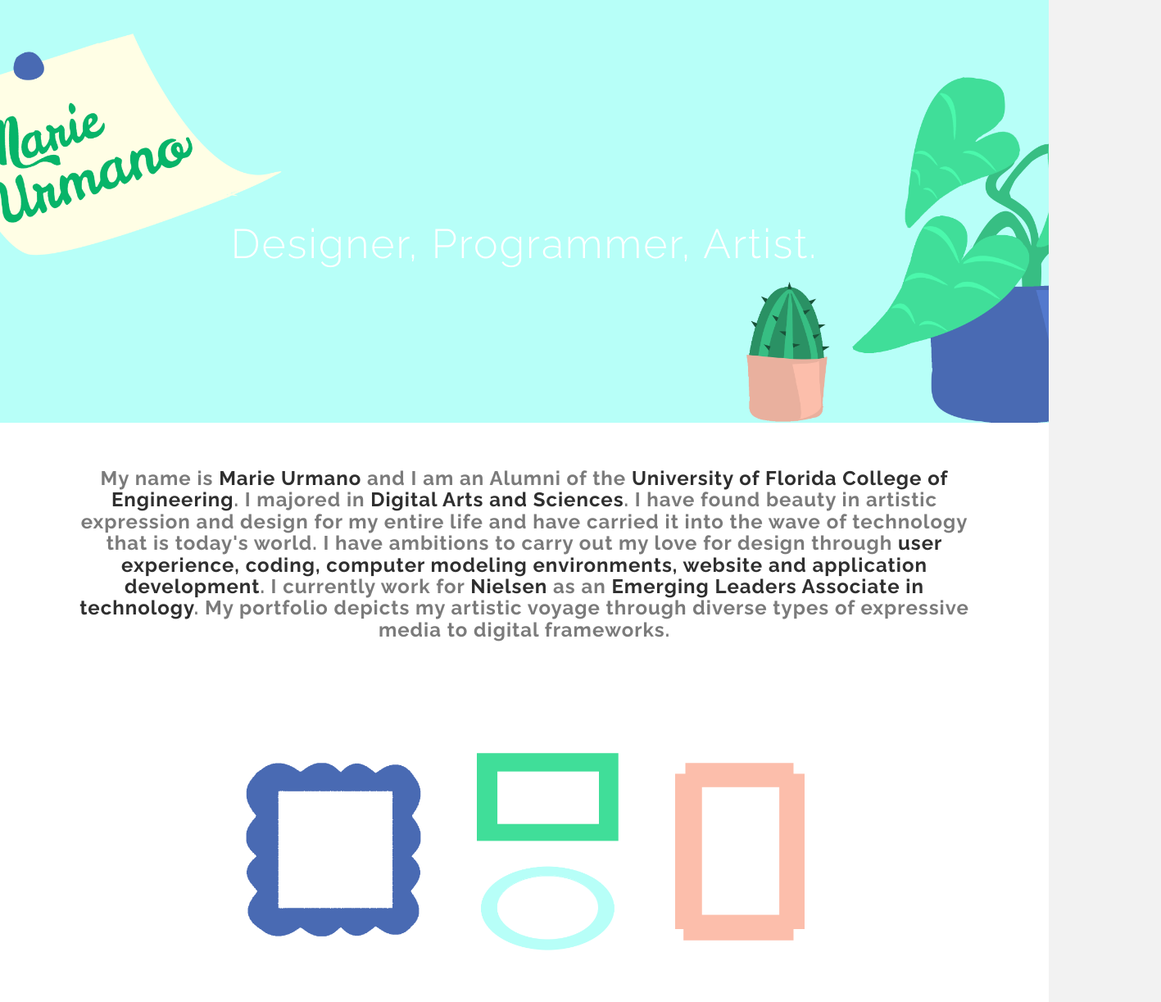
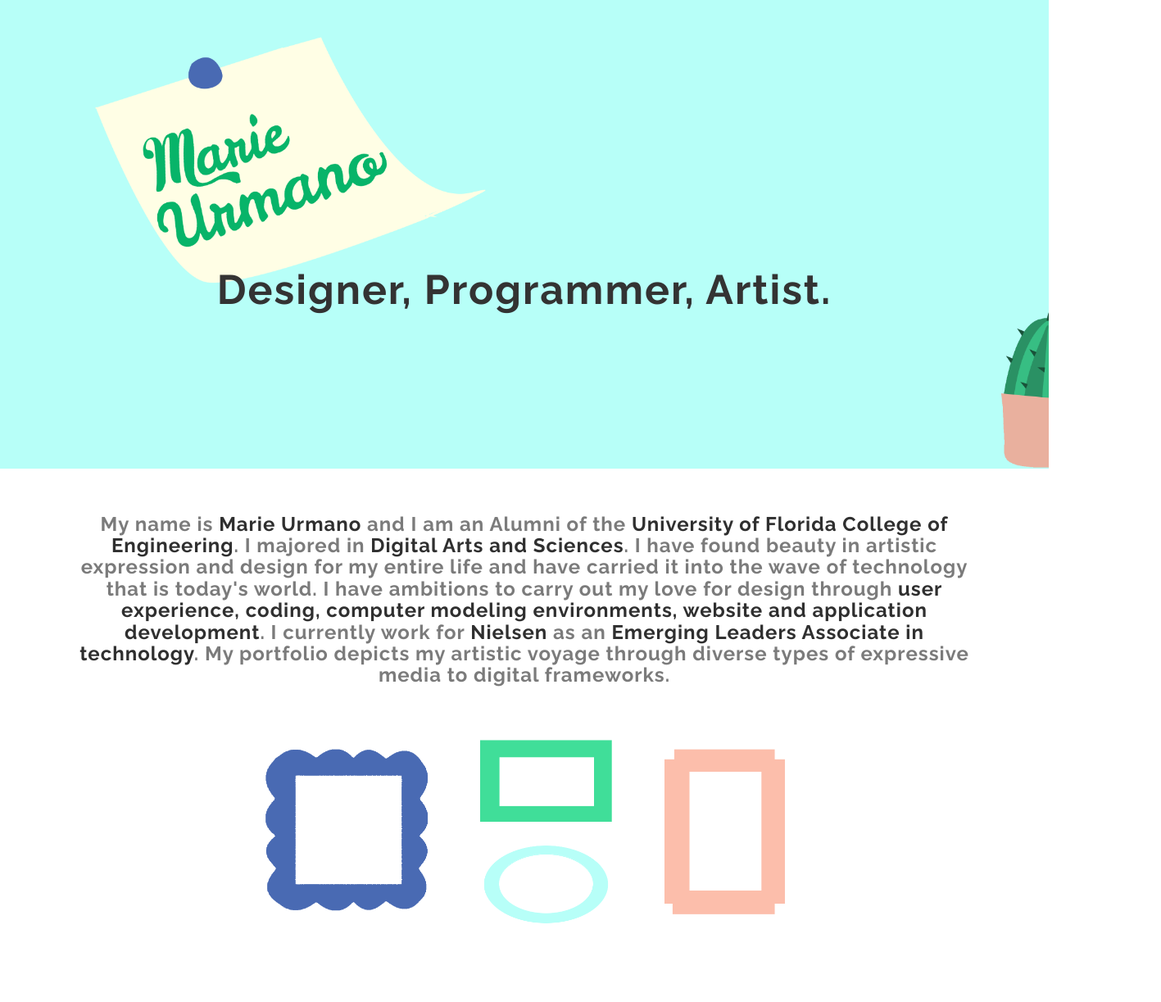
Before and after one commit to marieurmano/marieurmano.github.io, a plain HTML site: page index.html in a window 1280 px wide. Shown: the top 1223 px of the page at 82% size, 1417 px wide, since content can reach past the window. Drawn offline with Linux system fonts and the light colour scheme.

Commit message:
Adjusting header blocks

```diff
--- a/assets/css/main.css
+++ b/assets/css/main.css
@@ -4,7 +4,13 @@
     color: #fff;
 }
 
+html{
+	height:100;
+	margin:0;
+}
+
 body {
+	height: 100%
   background-color: #f2f2f2;
     font-family: "Lato";
     font-weight: 300;
@@ -76,22 +82,22 @@ a:after {
    ========================================================================== */
 
 #headerwrap {
-	background: url(../img/PlantBorder1.png) no-repeat center top;
-	text-align:center;
-	background-position: center center;
-	background-size: auto auto;
+	background: url(../img/PlantBorder1.png) no-repeat;
 	padding-top: 100px;
 	padding-bottom: 180px;
+	left:0;
+	background-position: left;
+    background-repeat: no-repeat;
+    background-size: 100% auto;
 
     -webkit-background-size: 100%;
     -moz-background-size: 100%;
     -o-background-size: 100%;
-    background-size: 90%;
 
     -webkit-background-size: cover;
     -moz-background-size: cover;
     -o-background-size: cover;
-    background-size: cover;
+    background-size: fit;
 }
 
 #headerwrap h1 {
@@ -103,8 +109,9 @@ a:after {
 }
 
 #headerwrap h2 {
-	margin-top: 170px;
-	color: white;
+	height:100%;
+	vertical-align: middle !important;
+	text-align: center;
 	font-size: 50px;
 	font-weight: 100;
 	letter-spacing: 2px;
@@ -118,17 +125,20 @@ h3{
 /* Picture Frame */
 #picturewrap {
 	background: url(../img/Frame.png) no-repeat center top;
-	text-align:center;
-	background-position: center center;
-	min-height: 500px;
-	width: 140%;
-	margin-left: -20%;
+	padding-top:70px;
+	background-attachment: relative;
+	min-height: 250px;
+	width: 100%;
 
     -webkit-background-size: 100%;
     -moz-background-size: 100%;
     -o-background-size: 100%;
     background-size: 100%;
 
+    -webkit-background-size: cover;
+    -moz-background-size: cover;
+    -o-background-size: cover;
+    background-size: cover;
 }
 
 /* Portfolio Wrap */
@@ -137,7 +147,7 @@ h3{
 	padding-top:70px;
 	text-align:center;
 	background-attachment: relative;
-	background-position: center center;
+	background-position: left;
 	min-height: 500px;
 	width: 100%;
 
@@ -154,7 +164,6 @@ h3{
 
 
 #portfoliowrap h3 {
-	color: #ffffff;
 }
 
 
--- a/index.html
+++ b/index.html
@@ -30,8 +30,8 @@
 	<section id="home"></section>
 	<div id="headerwrap">
 		<div class="container">
-			<h2>Designer, Programmer, Artist.</h2>
-
+			<div><br><br><br><br><br><br><br><br><br></div>
+			<h2 style="vertical-align:bottom"><strong>Designer, Programmer, Artist.</strong></h2>
 				<div class="col-lg-6 col-lg-offset-3">
 				</div>
 			</div>
@@ -49,8 +49,9 @@
 				My portfolio depicts my artistic voyage through diverse types of expressive media to digital frameworks.
 				</h3>
 
+				<br><br>
 				<div id="picturewrap"></div>
-
+				<br><br>
 				</div>
 		</div><!-- /container -->
 	</div><!-- /w -->
@@ -112,7 +113,7 @@
 					</div>
 
 					<div class="col-lg-4">
-						<p><br>
+						<p style="font-size:30px"><br>
 							<!--<a href="index.html#"><i class="icon-facebook"></i></a>-->
 							<!--<a href="index.html#"><i class="icon-twitter"></i></a>-->
 							<a href = "assets/docs/resume.pdf"><i class="icon-paperclip"></i></a>
```
